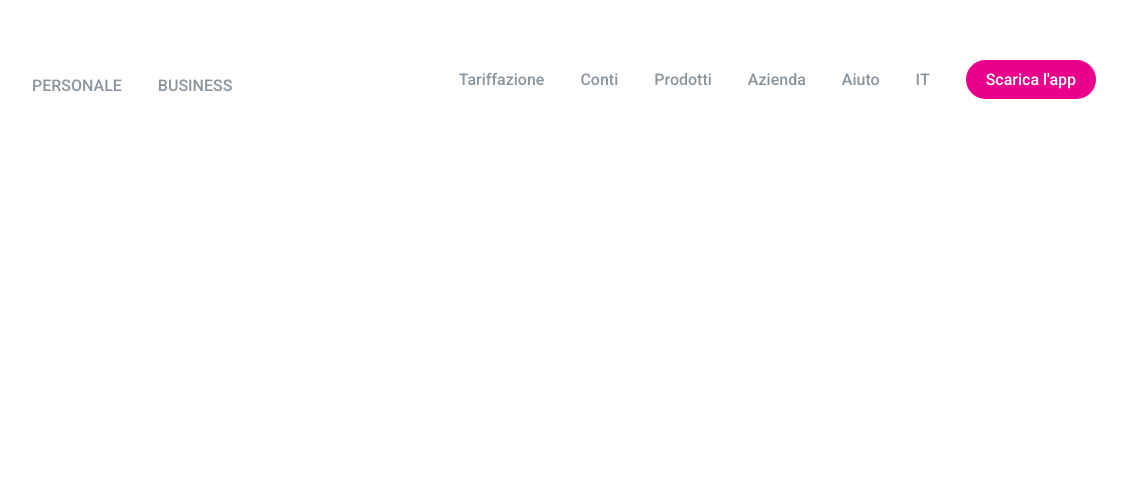
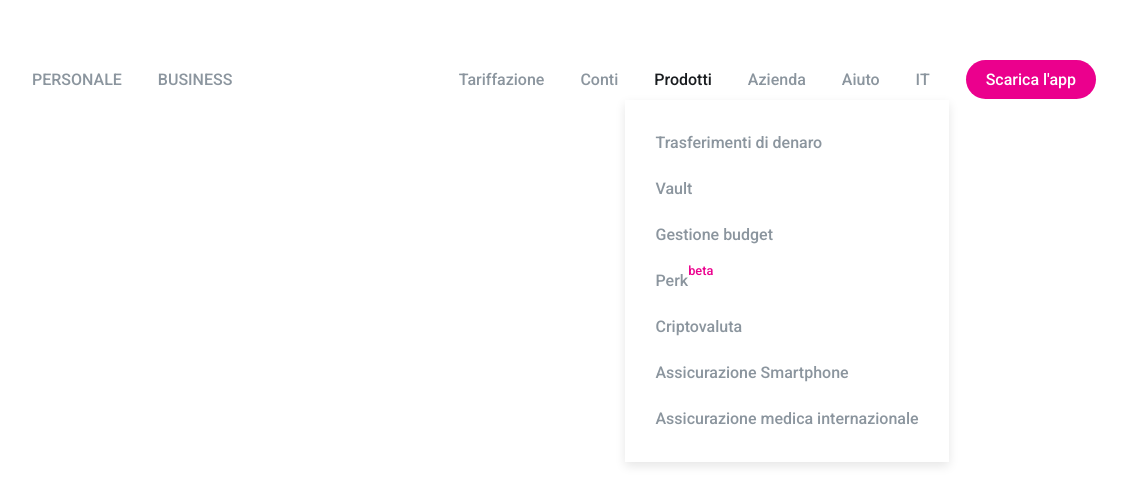
Before and after one commit to luigi-smilzo/js-html-css-revolut, a plain HTML site: page index.html in a window 1280 px wide. Both pictures are taken after a click on the link "Prodotti". Shown: the full height of the page, 144-1280 px from the left. Drawn offline with nearby package versions, Linux system fonts and the light colour scheme.

Commit message:
Fix + added selected color

```diff
--- a/css/main.css
+++ b/css/main.css
@@ -11,7 +11,6 @@ body {
 
 ul {
     list-style: none;
-    align-items: center;
 }
 
 a {
@@ -26,6 +25,10 @@ a:hover {
 /* UTILITIES */
 .flex {
     display: flex;
+}
+
+.selected {
+    color: #191c1f;
 }
 
 /* LAYOUT */
@@ -60,6 +63,7 @@ header {
 }
 
 .dropdown-menu {
+    display: none;
     position: absolute;
     top: 30px;
     left: -50%;
--- a/js/main.js
+++ b/js/main.js
@@ -1,8 +1,12 @@
 $(document).ready( function(){
     var dropdown = $('.dropdown a');
 
+
     dropdown.click(function() {
-        $(this).next('.dropdown-menu').toggle();
+        var item = $(this);
+        item.next('.dropdown-menu').toggle();
+        item.toggleClass('selected');
+
     });
 
 
```
